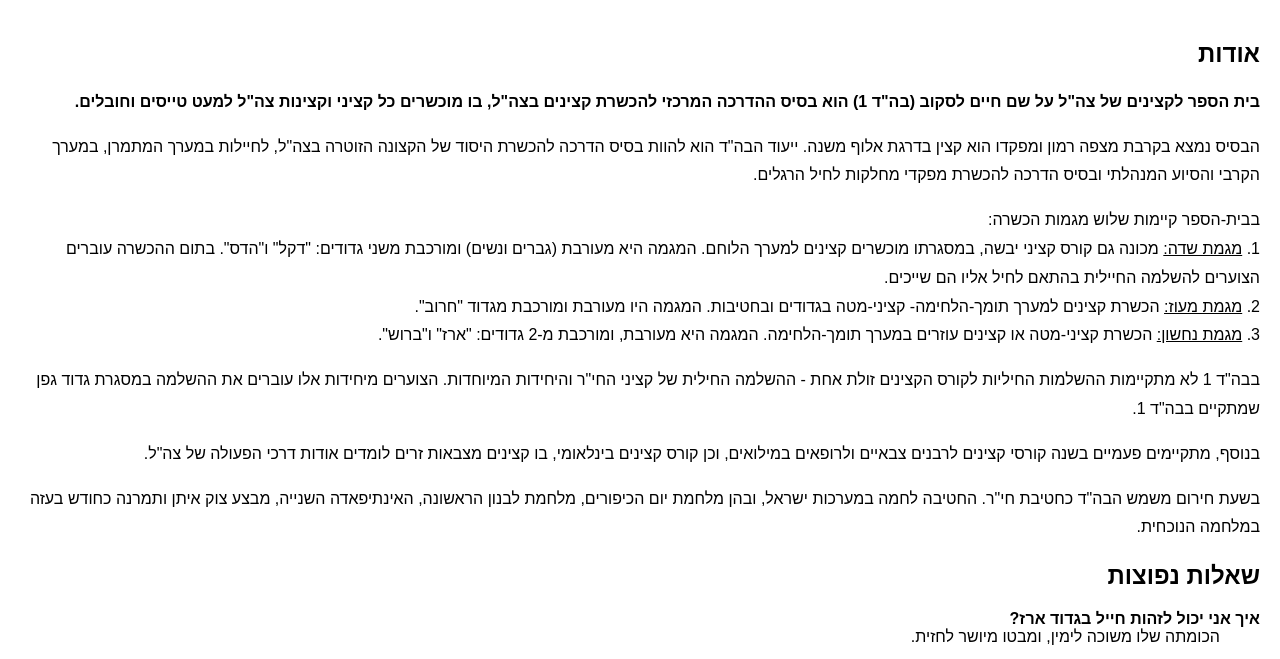
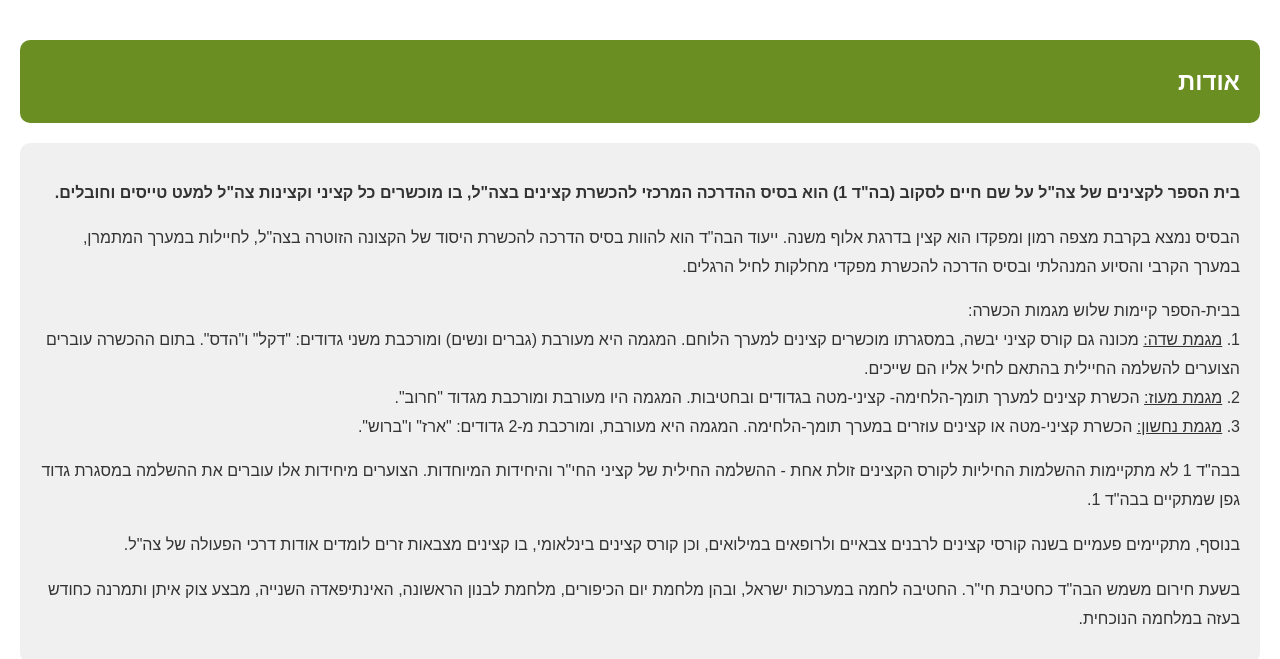
Before and after one commit to Bahadachat/bahadachat.github.io, a plain HTML site: page index.html in a window 1280 px wide. Shown: the part 600-1259 px from the top of the page. Drawn offline with Linux system fonts and the light colour scheme.

Commit message:
Update ui

```diff
--- a/index.html
+++ b/index.html
@@ -48,7 +48,20 @@
         .text-wrapper {
             font-family: Arial, sans-serif;
             line-height: 1.8; /* Adjust the line height for more spacing */
+            background-color: #f0f0f0; /* Light gray background */
+            color: #333; /* Dark text color for contrast */
+            padding: 20px; /* Adds space around the text */
+            border-radius: 10px; /* Adds rounded corners */
         }
+        h2 {
+            font-family: Arial, sans-serif;
+            line-height: 1.8; /* Adjust the line height for more spacing */
+            background-color: olivedrab; /* Light gray background */
+            color: white; /* Dark text color for contrast */
+            padding: 20px; /* Adds space around the text */
+            border-radius: 10px; /* Adds rounded corners */
+        }
+
         p {
             margin-bottom: 10px; /* Add space between paragraphs */
         }
```
